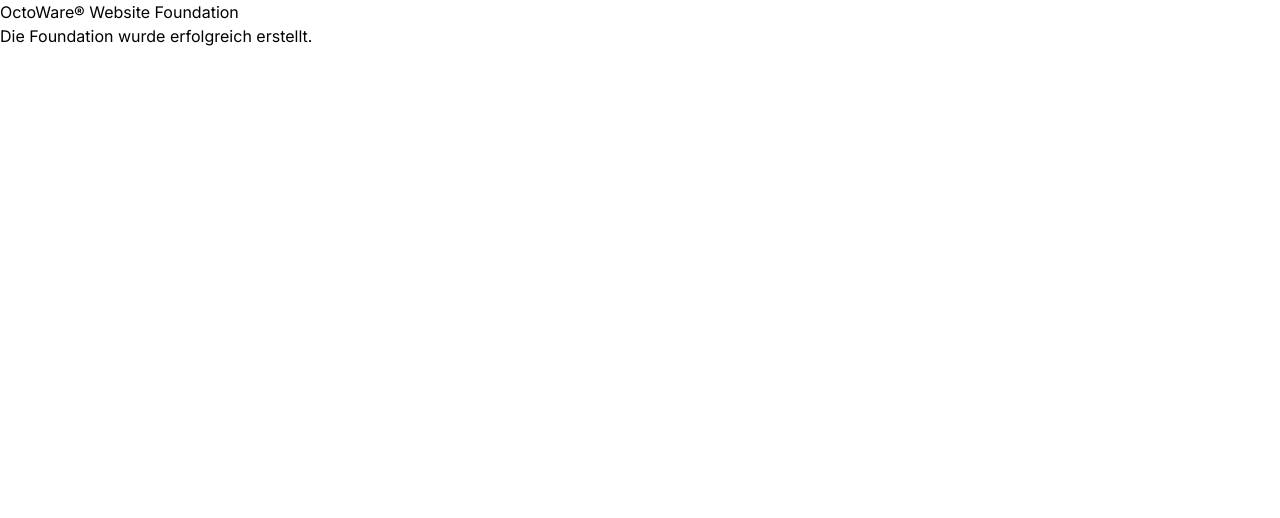
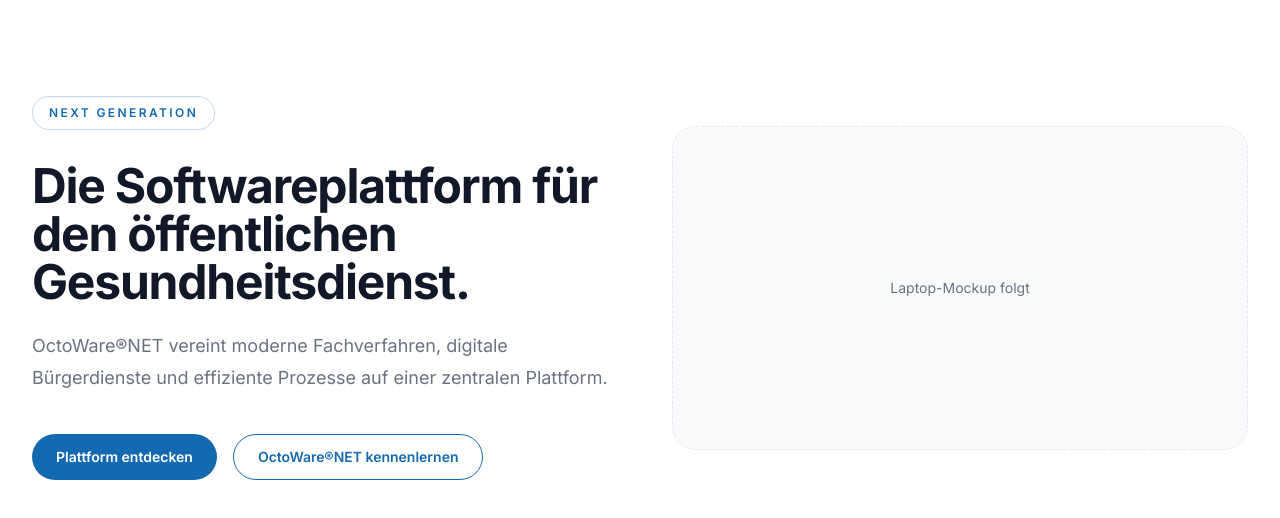
Before and after one commit to weblogger117-art/octoware-website, a Next.js app: page / in a window 1280 px wide. Shown: the top 518 px of the page. Built offline with nearby package versions, Linux system fonts and the light colour scheme.

Commit message:
Update page.tsx

```diff
--- a/app/page.tsx
+++ b/app/page.tsx
@@ -1,8 +1,5 @@
+import { Hero } from "@/components/sections";
+
 export default function HomePage() {
-  return (
-    <main>
-      <h1>OctoWare® Website Foundation</h1>
-      <p>Die Foundation wurde erfolgreich erstellt.</p>
-    </main>
-  );
+  return <Hero />;
 }
```
